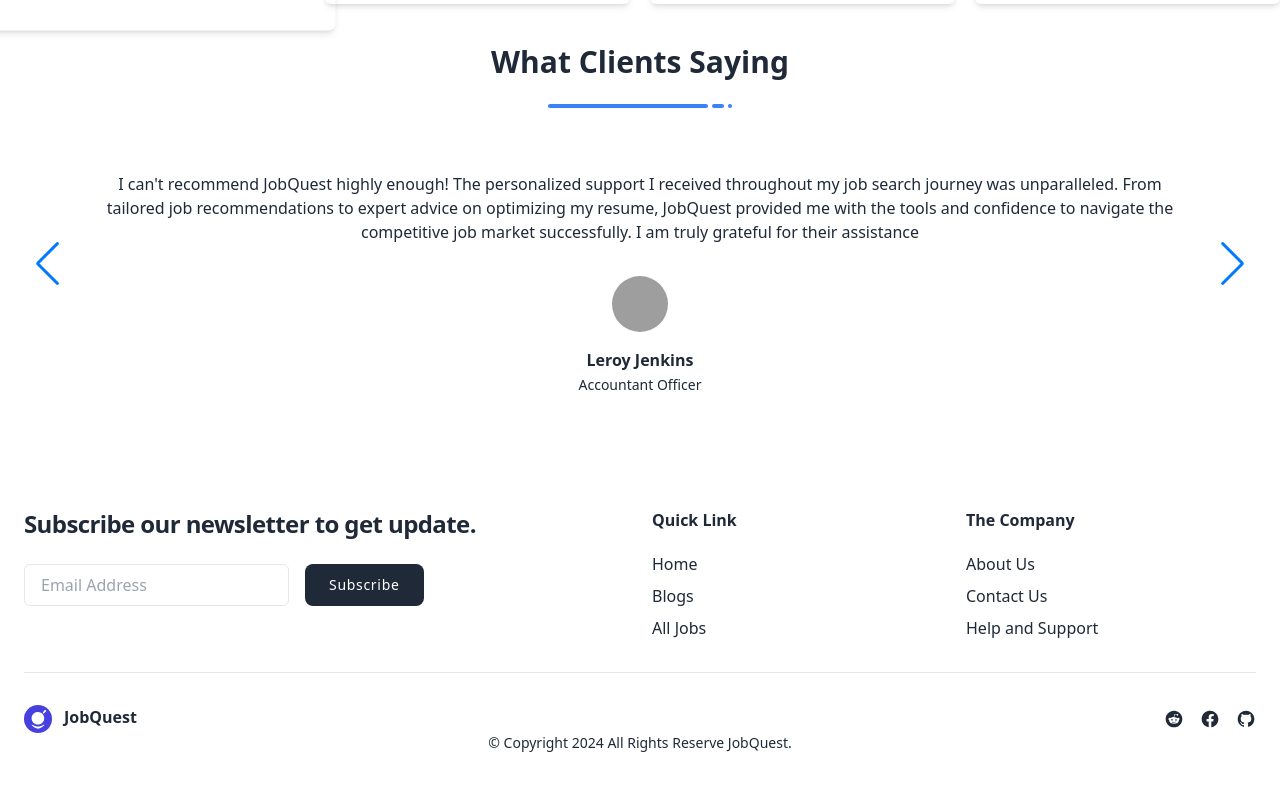
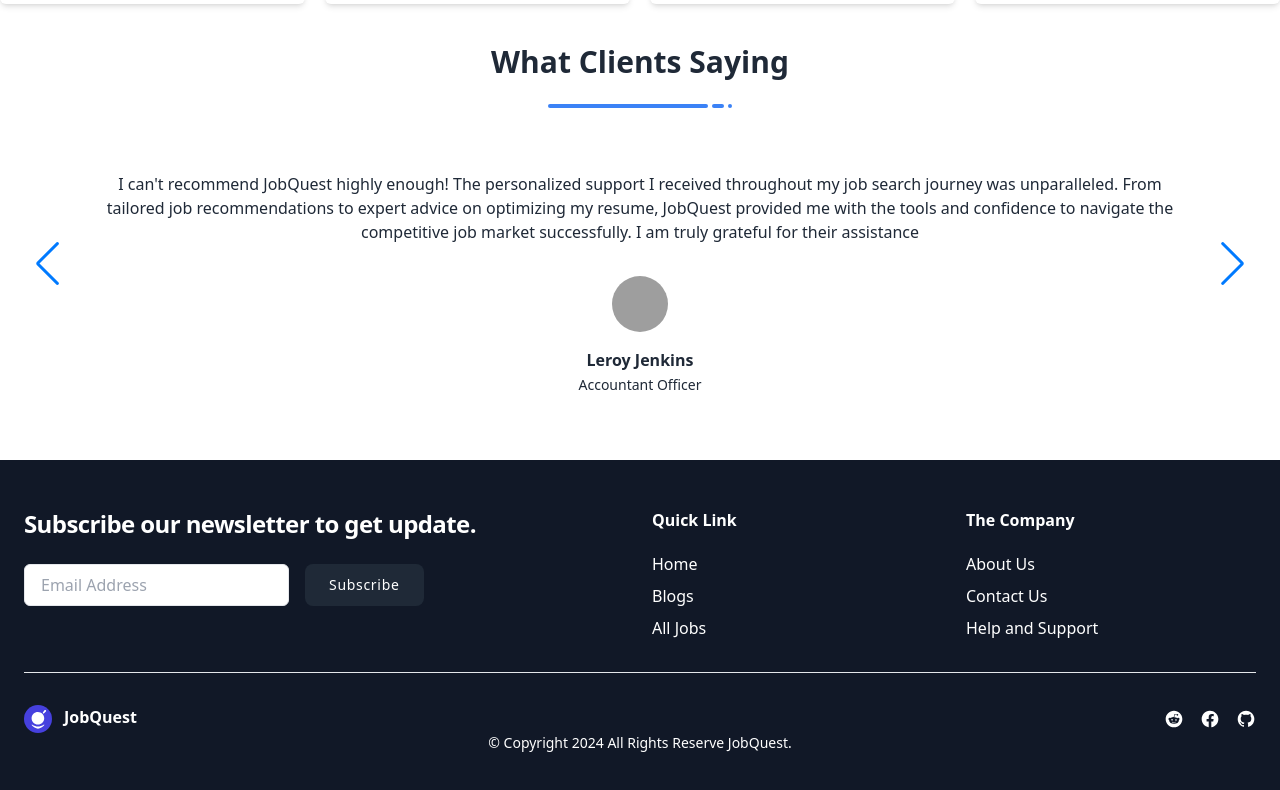
Before and after one commit to anasahammad/JobQuest, a React (Vite) app: page / in a window 1280 px wide. Shown: the part 2154-2944 px from the top of the page. Built offline with nearby package versions, Linux system fonts and the light colour scheme; no server answers; grey boxes are pictures that could not be loaded; a web font is replaced by a local one.

Commit message:
footer color problem solved

```diff
--- a/src/Shared/Footer.jsx
+++ b/src/Shared/Footer.jsx
@@ -3,11 +3,11 @@ import logo from '../assets/logo.svg'
 
 const Footer = () => {
     return (
-        <footer className="bg-base-100 shadow-xl">
+        <footer className=" bg-gray-900 shadow-xl">
     <div className="container px-6 py-12 mx-auto">
         <div className="grid grid-cols-1 gap-6 sm:grid-cols-2 sm:gap-y-10 lg:grid-cols-4">
             <div className="sm:col-span-2">
-                <h1 className="max-w-lg text-xl font-semibold tracking-tight  xl:text-2xl dark:text-white">Subscribe our newsletter to get update.</h1>
+                <h1 className="max-w-lg text-white text-xl font-semibold tracking-tight  xl:text-2xl ">Subscribe our newsletter to get update.</h1>
 
                 <div className="flex flex-col mx-auto mt-6 space-y-3 md:space-y-0 md:flex-row">
                     <input id="email" type="text" className="px-4 py-2 text-gray-700 bg-white border rounded-md dark:bg-gray-900 dark:text-gray-300 dark:border-gray-600 focus:border-blue-400 dark:focus:border-blue-300 focus:outline-none focus:ring focus:ring-opacity-40 focus:ring-blue-300" placeholder="Email Address"/>
@@ -19,19 +19,19 @@ const Footer = () => {
             </div>
 
             <div>
-                <p className="font-semibold  dark:text-white">Quick Link</p>
+                <p className="font-semibold text-white dark:text-white">Quick Link</p>
 
-                <div className="flex flex-col items-start mt-5 space-y-2">
-                    <Link  to="/" clLink ssName="transition-colors duration-300 dark:text-gray-300 dark:hover:text-blue-400 hover:underline hover:text-blue-500">Home</Link>
+                <div className="flex flex-col items-start mt-5  text-white space-y-2">
+                    <Link  to="/" clLink ssName="transition-colors  duration-300 dark:text-gray-300 dark:hover:text-blue-400 hover:underline hover:text-blue-500">Home</Link>
                     <Link to="/blogs" className="transition-colors duration-300 dark:text-gray-300 dark:hover:text-blue-400 hover:underline hover:text-blue-500">Blogs</Link>
                     <Link to="/all-jobs" className="transition-colors duration-300 dark:text-gray-300 dark:hover:text-blue-400 hover:underline hover:text-blue-500">All Jobs</Link>
                 </div>
             </div>
 
             <div>
-                <p className="font-semibold  dark:text-white">The Company</p>
+                <p className="font-semibold text-white dark:text-white">The Company</p>
 
-                <div className="flex flex-col items-start mt-5 space-y-2">
+                <div className="flex flex-col text-white items-start mt-5 space-y-2">
                     <a href="#" className="transition-colors duration-300 dark:text-gray-300 dark:hover:text-blue-400 hover:underline hover:text-blue-500">About Us</a>
                     <a href="#" className="transition-colors duration-300 dark:text-gray-300 dark:hover:text-blue-400 hover:underline hover:text-blue-500">Contact Us</a>
                     <a href="#" className="transition-colors duration-300 dark:text-gray-300 dark:hover:text-blue-400 hover:underline hover:text-blue-500">Help and Support</a>
@@ -39,15 +39,15 @@ const Footer = () => {
             </div>
         </div>
 
-        <hr className="my-6 border-gray-200 md:my-8 dark:border-gray-700"/>
+        <hr className="my-6  border-gray-200 md:my-8 dark:border-gray-700"/>
 
         <div className="flex items-center justify-between">
             <a  className="flex gap-3 font-bold" href="#">
                 <img className="w-auto h-7" src={logo} alt=""/>
-                <h4>JobQuest</h4>
+                <h4 className='text-white'>JobQuest</h4>
             </a>
 
-            <div className="flex -mx-2">
+            <div className="flex text-white -mx-2">
                 <a href="#" className="mx-2 transition-colors duration-300  hover:text-blue-500 dark:hover:text-blue-400" aria-label="Reddit">
                     <svg className="w-5 h-5 fill-current" viewBox="0 0 24 24" fill="none"
                         xmlns="http://www.w3.org/2000/svg">
@@ -76,7 +76,7 @@ const Footer = () => {
                 </Link>
             </div>
         </div>
-        <p className="mt-6 text-sm text-center lg:mt-0 ">© Copyright 2024 All Rights Reserve JobQuest. </p>
+        <p className="mt-6 text-white text-sm text-center lg:mt-0 ">© Copyright 2024 All Rights Reserve JobQuest. </p>
     </div>
 </footer>
     );
--- a/src/Shared/Navbar.jsx
+++ b/src/Shared/Navbar.jsx
@@ -87,7 +87,7 @@ const Navbar = () => {
         </div>
 
         {/* <!-- Mobile Menu open: "block", Menu closed: "hidden" --> */}
-        <div  className={`absolute inset-x-0 z-20 w-full px-6 py-4 transition-all duration-300 ease-in-out bg-base-100 dark:bg-blue-500  lg:top-0 lg:relative lg:bg-transparent lg:w-auto lg:opacity-100 lg:translate-x-0 lg:flex lg:items-center ${isOpen ? 'block' : 'hidden'}`}>
+        <div  className={`absolute inset-x-0 z-20 w-full px-6 py-4 transition-all duration-300 ease-in-out bg-base-100   lg:top-0 lg:relative lg:bg-transparent lg:w-auto lg:opacity-100 lg:translate-x-0 lg:flex lg:items-center ${isOpen ? 'block' : 'hidden'}`}>
 
             <div className="flex flex-col lg:items-center lg:flex-row lg:mx-6">
                 <Link to="/" className="my-2   transition-colors duration-300 transform hover:text-[#6A38C2]  md:mx-4 md:my-0">Home</Link>
--- a/src/components/ModalPopup.jsx
+++ b/src/components/ModalPopup.jsx
@@ -54,7 +54,7 @@ const navigate = useNavigate()
     }
     console.log(employeData)
 
-    axios.post('http://localhost:5000/applied', employeData )
+    axios.post('https://jobquest-server-pi.vercel.app/applied', employeData )
     .then(res=>{
         console.log(res.data);
         Swal.fire({
@@ -152,7 +152,7 @@ const navigate = useNavigate()
 
                   <label className="block mt-3" htmlFor="email">
                     <input
-                      type="text"
+                      type="url"
                       name="resume"
                       id="resume"
                         placeholder="Enter Your Resume link"
--- a/src/components/TabCategories.jsx
+++ b/src/components/TabCategories.jsx
@@ -8,6 +8,7 @@ import JobCard from "./JobCard";
 import { useQuery } from "@tanstack/react-query";
 import axios from "axios";
 import { HashLoader } from "react-spinners";
+import {motion} from 'framer-motion'
 
 
 function CustomTabPanel(props) {
@@ -63,11 +64,27 @@ export default function TabCategories() {
   return (
     <div className="  px-4 mx-auto my-16">
       <div className="text-center">
-        <h1 className="text-3xl font-bold">Browse Jobs By Categories</h1>
-        <p className="my-4">
+        <motion.h1 initial={{y: 50, opacity: 0}}
+        whileInView={{y: 0, opacity: 1}}
+        transition={{
+                delay: 0.4,
+                y: {type: "spring", stiffness: 60},
+                opacity: {duration: 0.2},
+                ease: "easeIn",
+                duration: 1,
+        }} className="text-3xl font-bold">Browse Jobs By Categories</motion.h1>
+        <motion.p initial={{x: 100, opacity: 0}}
+         whileInView={{x: 0, opacity: 1}}
+         transition={{
+                 delay: 0.4,
+                 x: {type: "spring", stiffness: 60},
+                 opacity: {duration: 0.2},
+                 ease: "easeIn",
+                 duration: 1,
+         }} className="my-4">
           Explore jobs by the categories of On site, Remote, Hybrid and Part
           time job.
-        </p>
+        </motion.p>
       </div>
       <div className="flex justify-center items-center">
         <Box sx={{ width: "100%", margin: "0 auto" }}>
--- a/src/components/testimonial/Testimonial.jsx
+++ b/src/components/testimonial/Testimonial.jsx
@@ -14,7 +14,7 @@ const Testimonial = () => {
         <div>
            <section className=" dark:bg-gray-900">
     <div className="container px-6 py-10 mx-auto">
-        <h1 className="text-2xl font-semibold text-center  capitalize lg:text-3xl dark:text-white">
+        <h1 className="text-2xl font-semibold text-center  capitalize lg:text-3xl ">
             What clients saying
         </h1>
 
```
